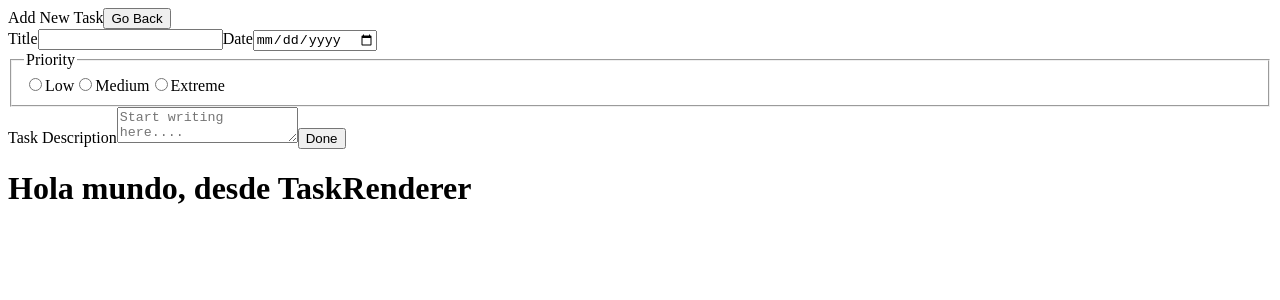
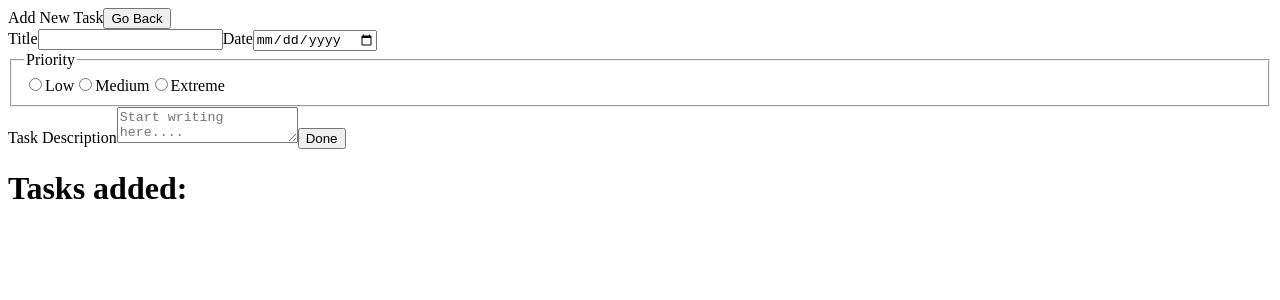
Before and after one commit to karinatuyuc/my-todo-list-React, a React (Vite) app: page / in a window 1280 px wide. Shown: the top 300 px of the page. Built offline with nearby package versions, Linux system fonts and the light colour scheme.

Commit message:
Creating the button/onClick or from/onSubmit event

```diff
--- a/src/TaskRenderer.jsx
+++ b/src/TaskRenderer.jsx
@@ -1,9 +1,14 @@
 
-function TaskRenderer(){
+
+
+
+function TaskRenderer({tasks}) {
 
     return (
         <>
-         <h1>Hola mundo, desde TaskRenderer</h1>
+         <div>
+            <h1>Tasks added: </h1>
+         </div>
         </>
     )
 }
--- a/src/TodoApp.jsx
+++ b/src/TodoApp.jsx
@@ -5,12 +5,12 @@ import TaskRenderer from "./TaskRenderer";
 
 function TodoApp() {
 
-  const [ tasks, setTasks ] = useState([]); // State to hold the list of tasks
+  const [ tasks, setTasks ] = useState([]); // Global state. State to hold the list of tasks
 
     return (
         <>
            < AddTaskModal
-              tasks={tasks}
+              setTasks={setTasks}
            />
 
            < TaskRenderer
--- a/src/addTaskModal.jsx
+++ b/src/addTaskModal.jsx
@@ -1,7 +1,7 @@
 import { useState } from "react"
 import React from "react";
 
-export function AddTaskModal() {
+export function AddTaskModal({setTasks}) {
 
   const [ title, setTitle ] = useState(""); // State to hold the task title
   const [ date, setDate ] = useState(""); // State to hold the task date
@@ -37,7 +37,8 @@ export function AddTaskModal() {
   }
 
   // Handle form submission
-  const dataValidate = () => {
+  const dataValidate = (e) => {
+    e.preventDefault(); // Prevent default form submission behavior
     // Perform validation checks here
 
     if(!title.trim() || !date || !priority.trim() || !description.trim()) { // Check if any field is empty
@@ -56,7 +57,7 @@ export function AddTaskModal() {
             <button>Go Back</button>
          </nav>
 
-        <form>
+        <form onSubmit={dataValidate}>
           <div>
             <label htmlFor="title">Title</label>
             <input
@@ -112,7 +113,6 @@ export function AddTaskModal() {
 
             <button
              type="submit"
-
             >
               Done
             </button>
```
